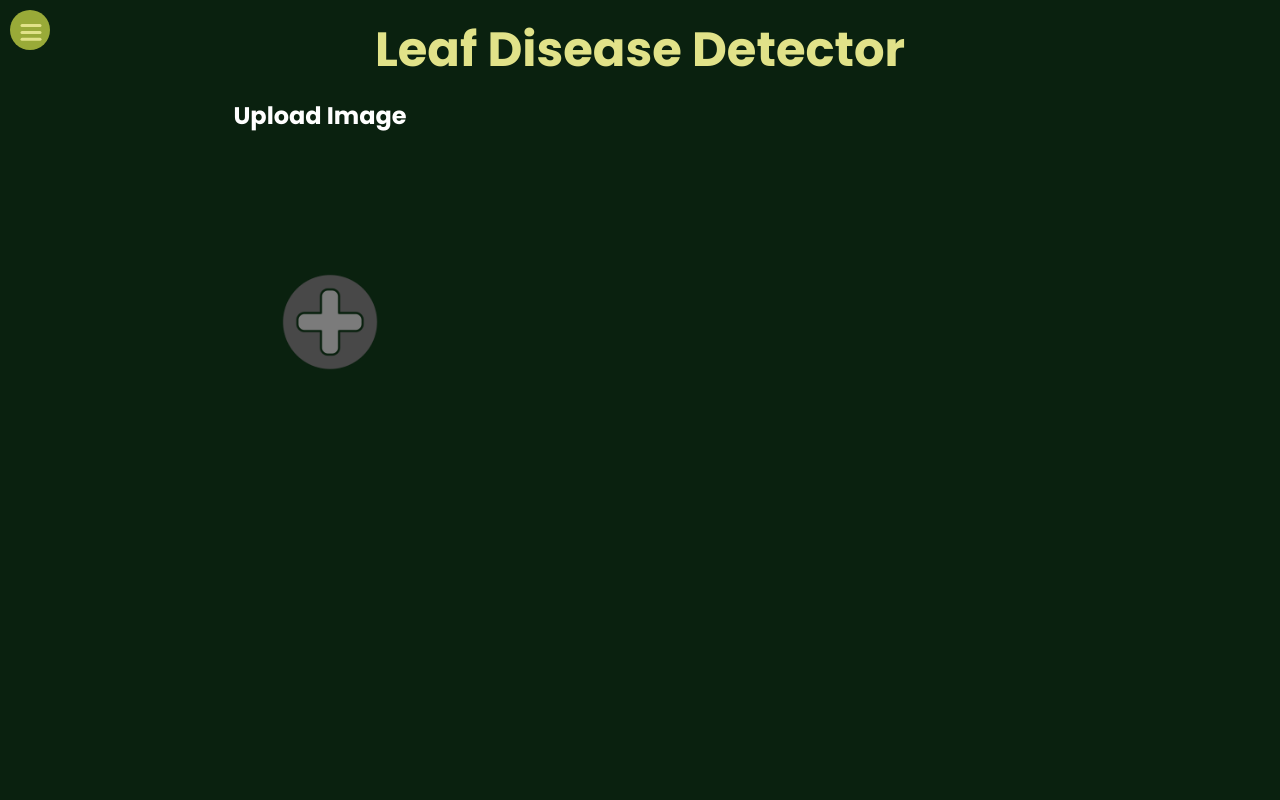
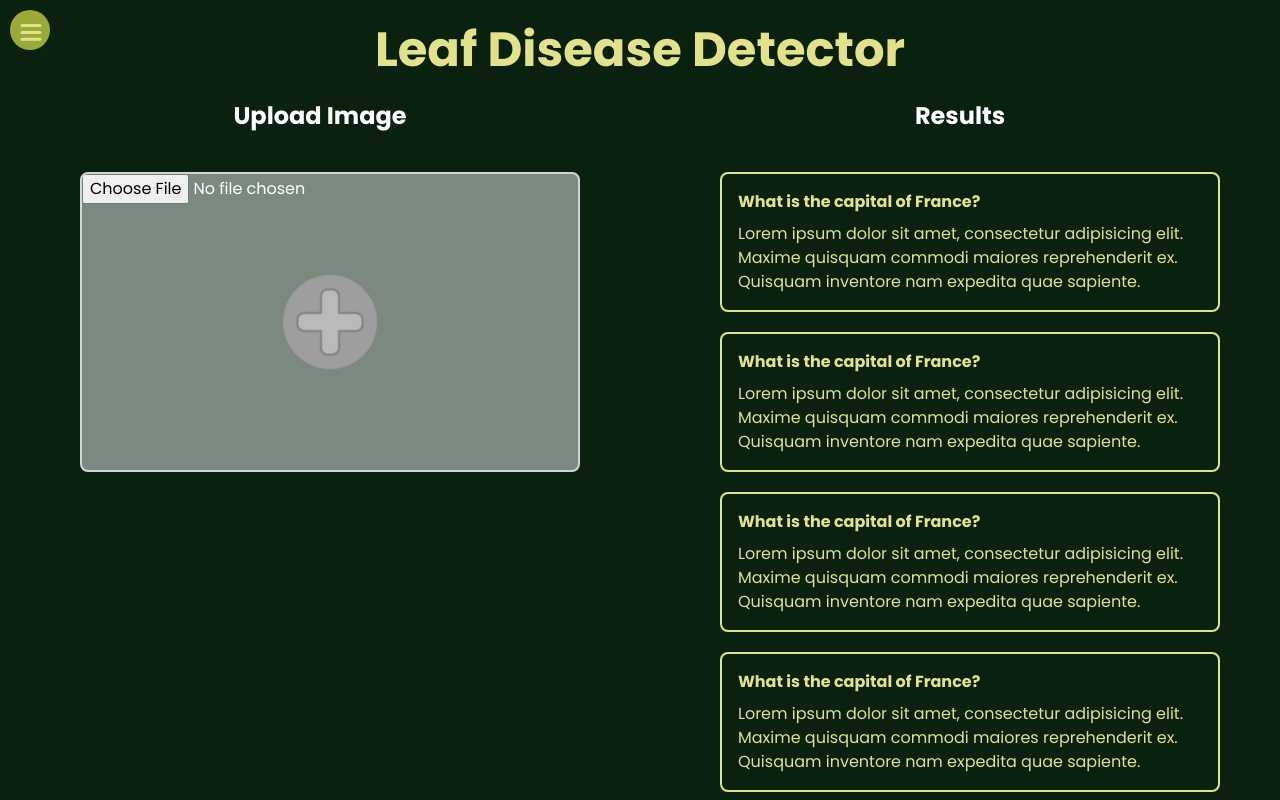
Before and after one commit to Overlord-1/krishiseva, a React (Vite) app in the folder client/: page /leaf in a window 1280 px wide. Built offline with nearby package versions, Linux system fonts and the light colour scheme.

Commit message:
/leaf UI at  almost completion

```diff
--- a/client/src/app.scss
+++ b/client/src/app.scss
@@ -1,7 +1,4 @@
-html {
-    scroll-snap-type: y mandatory;
-    scroll-behavior: smooth;
-  }
+
 
   * {
     padding: 0;
--- a/client/src/components/LeftBar.jsx
+++ b/client/src/components/LeftBar.jsx
@@ -19,26 +19,9 @@ const LeftBar = () => {
   }, []);
 
   return (
-    <div className="leftBar items-center bg-white hidden lg:flex lg:w-[290px] lg:flex-col border-r-2 border-solid border-slate-400 ">
-      <img src={logo} alt="" className="w-[156px]" />
-      <div className="pb-7 border-b-2 border-solid border-slate-500 flex flex-col justify-center items-center">
-        <div className="font-semibold text-[20px]">AI tools</div>
-        <SiteButton text={"Crop Cycle"} width={257} height={56} />
-        <SiteButton text={"Leaf Recong"} width={257} height={56} />
-      </div>
-      <div className="font-semibold text-[20px] mt-14"> 🔥 Top Questions</div>
-      <div className="flex flex-col mt-4">
-        {questions.map((question) => (
-
-          <Link to={`/posts/${question._id}`} key={question._id} className="text-[#000000] text-[16px] font-semibold bg-[#D9D9D9] px-10 py-2
-          m-3 rounded-md">
-            {question.string}
-          </Link>
-
-        ))}
-
+    <div>
+      <h1 >Have a look at what the community is talking</h1>
     </div>
-  </div>
   );
 };
 
--- /dev/null
+++ b/client/src/components/QAComp.jsx
@@ -0,0 +1,12 @@
+import React from 'react'
+
+const QAComp = () => {
+    return (
+        <div className="lg:w-[500px] border-2 border-klight rounded-lg p-4 mx-auto text-klight">
+            <div className="font-bold mb-2">What is the capital of France?</div>
+            <div>Lorem ipsum dolor sit amet, consectetur adipisicing elit. Maxime quisquam commodi maiores reprehenderit ex. Quisquam inventore nam expedita quae sapiente.</div>
+        </div>
+    )
+}
+
+export default QAComp
--- a/client/src/components/sidebar/sidebar.scss
+++ b/client/src/components/sidebar/sidebar.scss
@@ -5,6 +5,7 @@
     justify-content: center;
     background-color: white;
     color: black;
+    z-index: 1000;
 
     .bg{
         position: fixed;
--- a/client/src/pages/Community.jsx
+++ b/client/src/pages/Community.jsx
@@ -1,3 +1,4 @@
+import LeftBar from '@/components/LeftBar'
 import Navbar from '@/components/Navbar/Navbar'
 import React from 'react'
 
@@ -5,6 +6,7 @@ const Community = () => {
   return (
     <div>
       <Navbar text={"Welcome to the Community"}  />
+      <LeftBar />
     </div>
   )
 }
--- a/client/src/pages/Leaf.jsx
+++ b/client/src/pages/Leaf.jsx
@@ -1,44 +1,49 @@
 import Navbar from "@/components/Navbar/Navbar";
 import React from "react";
 import plusicon from "/plus.png";
+import QAComp from "@/components/QAComp";
 
 const Leaf = () => {
-
  const [selectedFile, setSelectedFile] = React.useState(null);
 
  const handleFileChange = (e) => {
     setSelectedFile(e.target.files[0]);
  }
+
  return (
     <div className="bg-[#0a210f] h-screen">
       <Navbar text={"Leaf Disease Detector"} />
-      <div className="main-content w-full">
-        <div className="leftside w-[50%] relative flex flex-col items-center">
-
+      <div className="main-content w-full lg:overflow-hidden flex flex-col md:flex-row">
+        <div className="leftside w-full lg:max-h-screen lg:w-1/2 relative flex flex-col items-center">
           <div className="text-2xl font-bold text-center">Upload Image</div>
-          <div className="imageupload ml-5 bg-transparent w-[500px] h-[300px] mt-10 flex items-center justify-center">
-
-
+          <div className="imageupload ml-5 bg-transparent w-full md:w-[500px] h-[300px] mt-10 flex items-center justify-center">
             <input
               type="file"
               accept="image/*"
               onChange={handleFileChange}
-            className="w-full h-full opacity-0 absolute hover:cursor-pointer bg-white rounded-lg border-2 border-gray-300"
+              className="w-full md:w-[500px] h-[300px] absolute hover:cursor-pointer bg-[#ffffff77] rounded-lg border-2 border-gray-300"
             />
             {selectedFile ? (
               <div>
-
                 <img
                  src={URL.createObjectURL(selectedFile)}
                  alt="Selected Image"
-              className="w-[500px] h-[300px] object-cover rounded-lg"
+                 className="w-full md:w-[500px] h-[300px] object-cover rounded-lg"
                 />
                 <div className="text-[#0a210f] text-3xl text-center">Image Uploaded</div>
               </div>
-
             ) : (
-            <img src={plusicon} width="110vw" alt="Plus Icon"  />
+              <img src={plusicon} width="110vw" alt="Plus Icon" />
             )}
+          </div>
+        </div>
+        <div className="right-side w-full lg:w-1/2 lg:h-full flex flex-col items-center">
+          <div className="text-2xl font-bold text-left">Results</div>
+          <div className="results ml-5 bg-transparent md:w-[500px] mt-10 flex flex-col gap-5">
+            <QAComp />
+            <QAComp />
+            <QAComp />
+            <QAComp />
           </div>
         </div>
       </div>
--- a/client/tailwind.config.js
+++ b/client/tailwind.config.js
@@ -18,6 +18,8 @@ module.exports = {
     },
     extend: {
       colors: {
+        klight:"#e1e289",
+        kdark:"#0a210f",
         border: "hsl(var(--border))",
         input: "hsl(var(--input))",
         ring: "hsl(var(--ring))",
```
Lines whose indentation alone changed are shown as unchanged.
